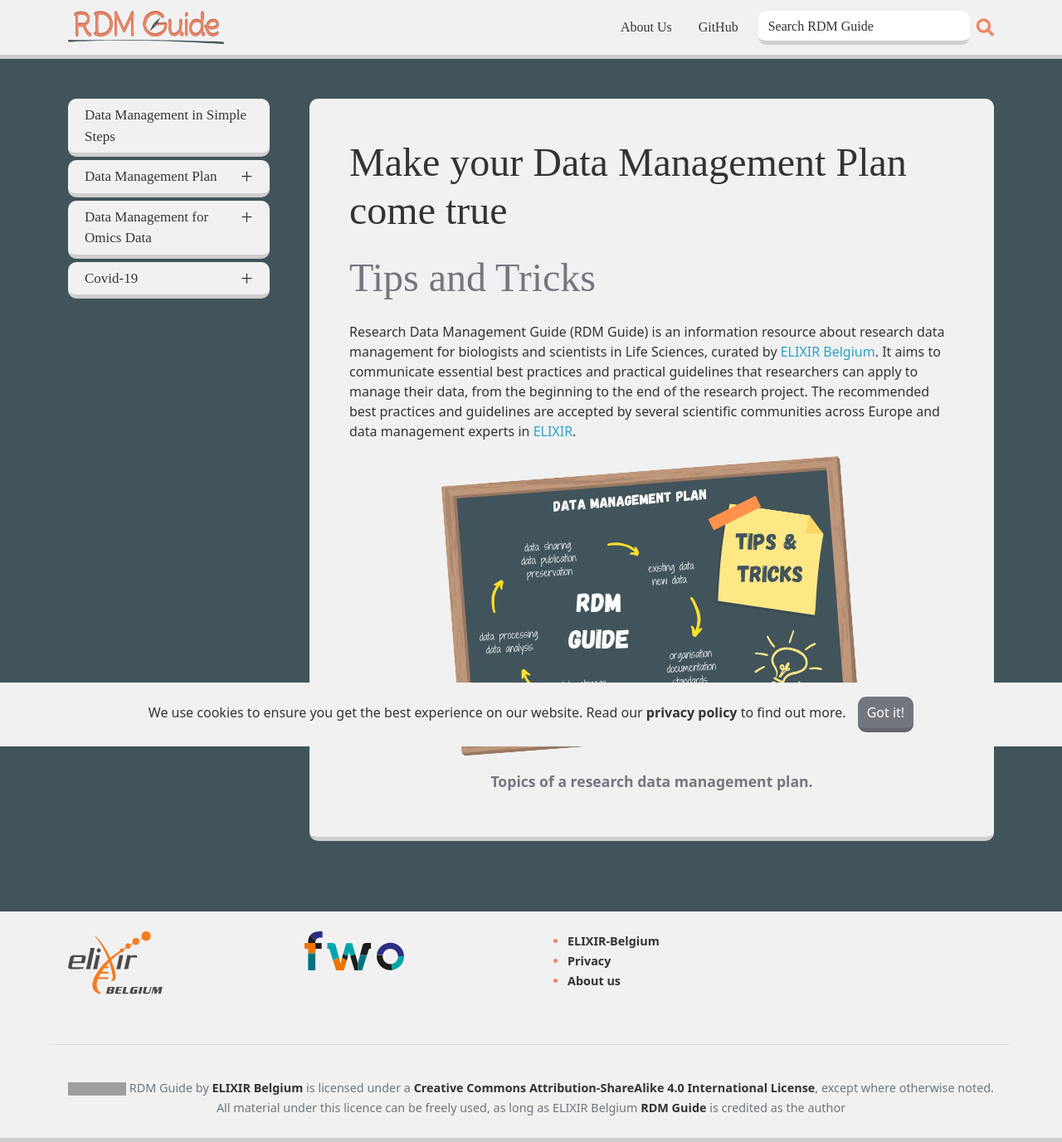
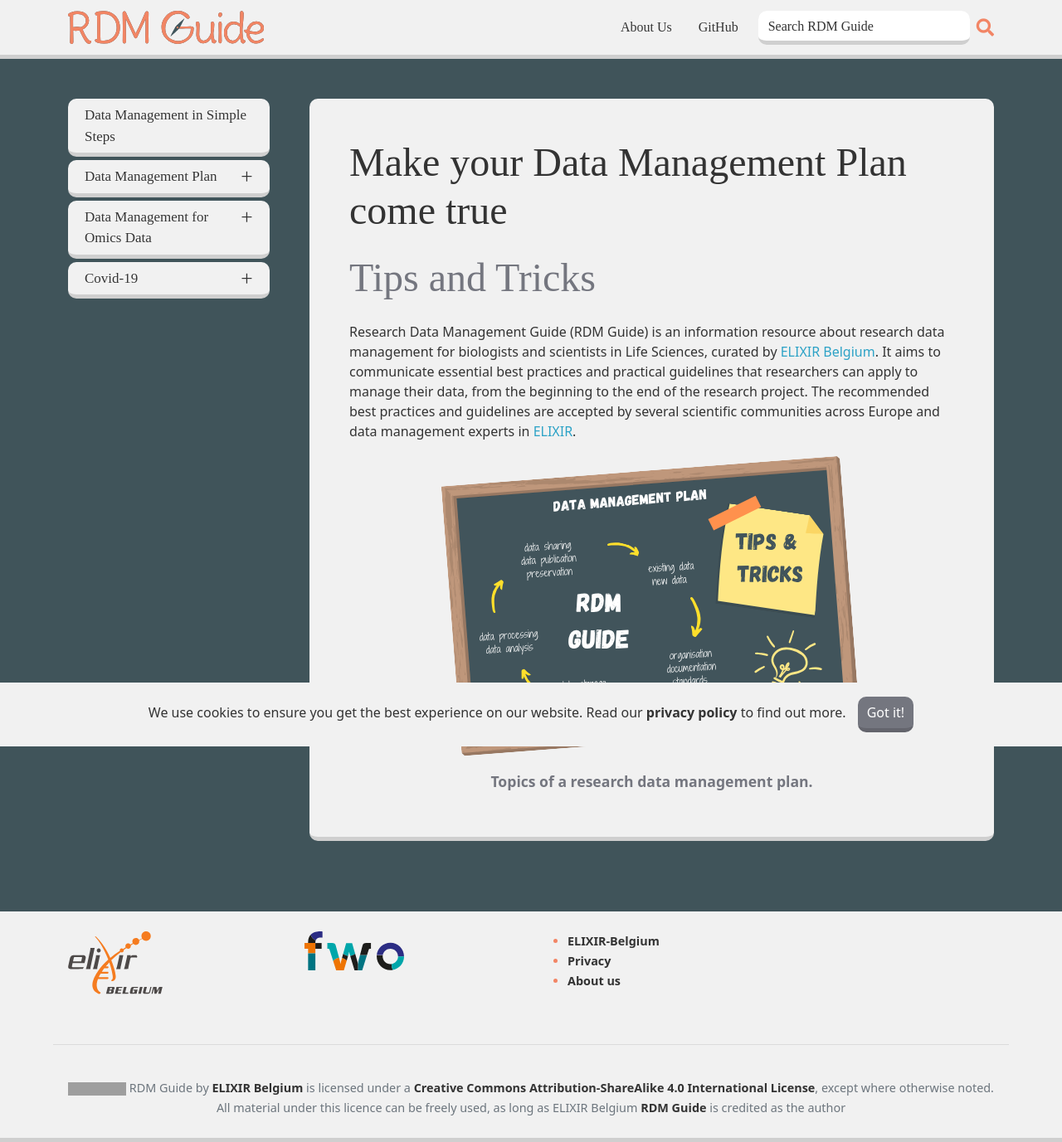
Before and after one commit to ELIXIR-Belgium/rdm-guide, a Jekyll site: the page built from index.md, in a window 1280 px wide. Shown: the whole page at 83% size. Built offline with Jekyll 4.4.1, drawn with Linux system fonts in a browser that asks for light colours; some web fonts are replaced; grey boxes are pictures that could not be loaded.

Commit message:
new logo

```diff
--- a/assets/css/main.css
+++ b/assets/css/main.css
@@ -172,7 +172,7 @@ pre code {
     color: var(--nav-color);
     font-size: 1em;
     font-family: var(--title-font);
-    text-shadow: 0px -2px white;
+    text-shadow: 0px -1px white;
 }
 
 .navbar-nav .nav-item a.active {
@@ -338,7 +338,7 @@ pre code {
     text-decoration: none;
     background-color: var(--light-grey);
     border-bottom: 5px solid #00000024;
-    text-shadow: 0px -2px white;
+    text-shadow: 0px -1px white;
     transition: .2s;
     -webkit-transition: .2s;
     -moz-transition: .2s;
```
Also changed, not shown: assets/img/RDMGuide_logo.svg.
